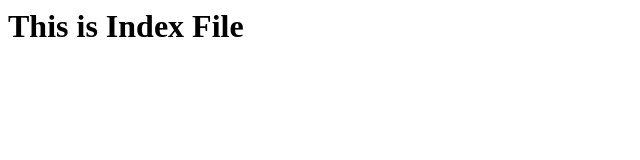
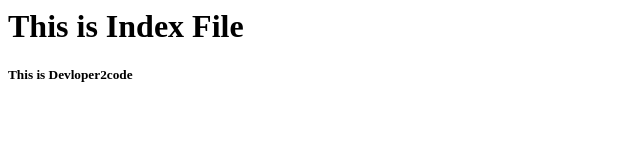
Before and after one commit to DevSecOps21/Aprial-18Repo2025, a plain HTML site: page index.html in a window 1280 px wide. Shown: the whole page, without its empty margins (0-640 px from the left). Drawn offline with Linux system fonts and the light colour scheme.

Commit message:
index.html devloper two code

```diff
--- a/index.html
+++ b/index.html
@@ -1 +1,2 @@
 <h1>This is Index File </h1>
+<h5>This is Devloper2code </h5>
```
Also changed, not shown: 1 other file.
